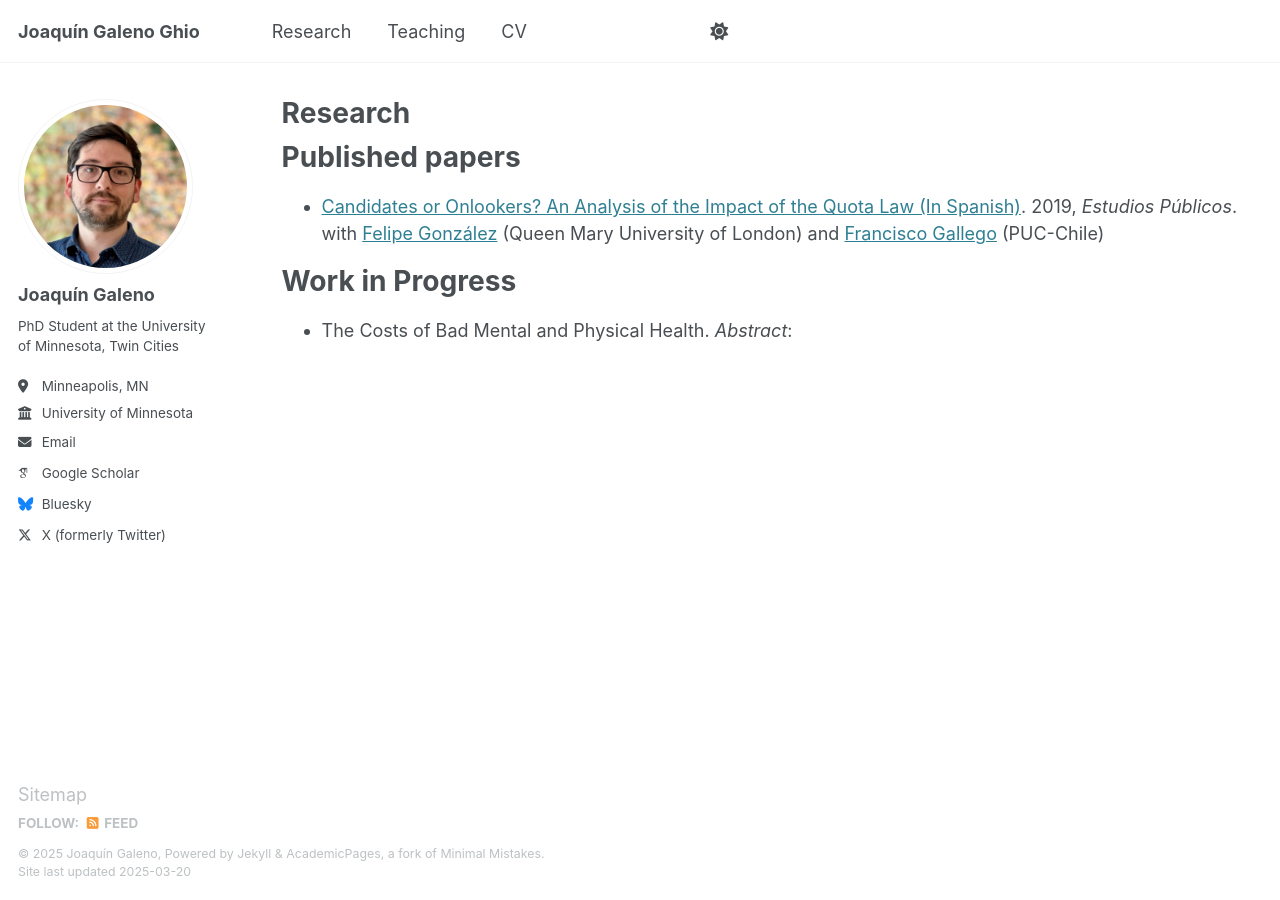
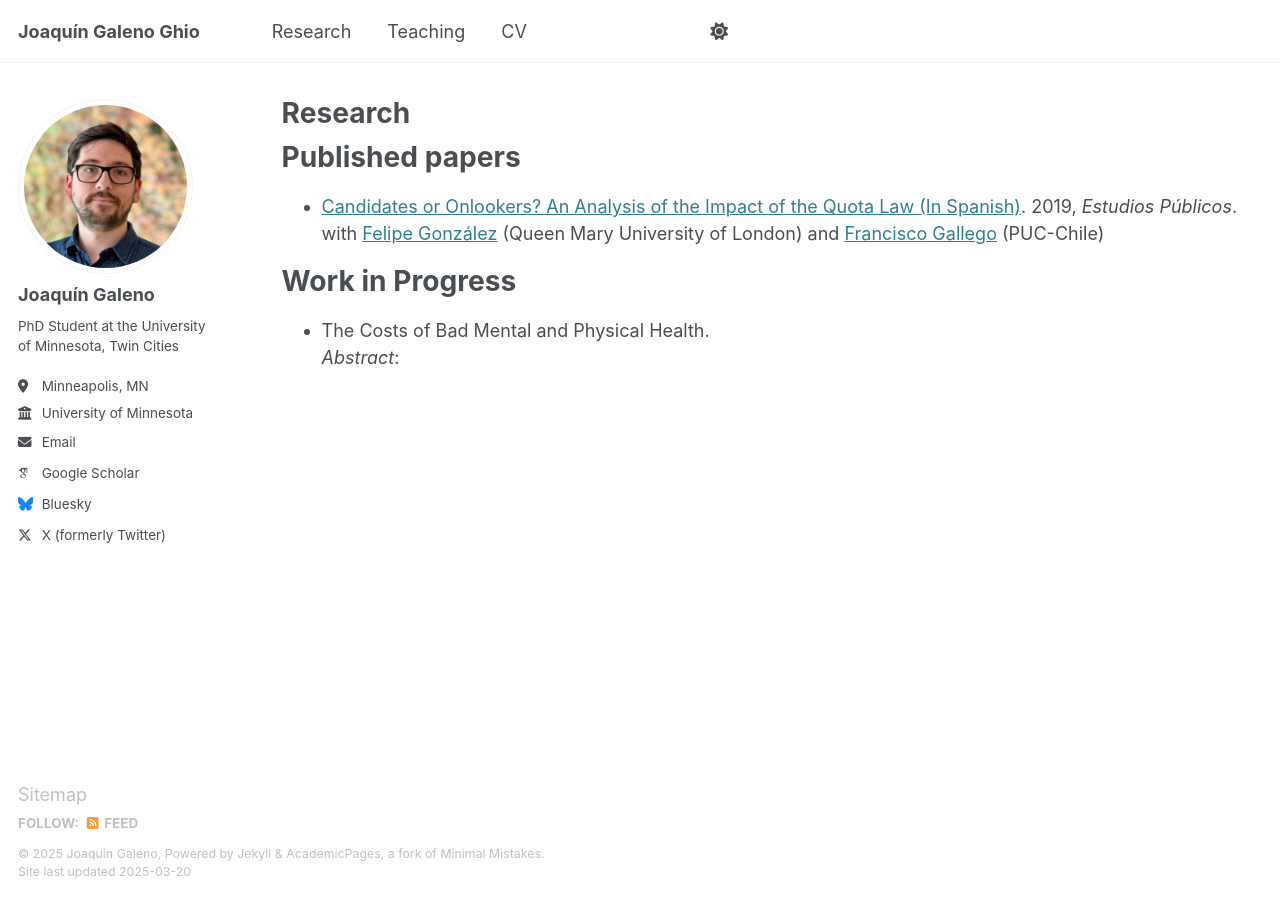
Before and after one commit to galen015/galen015.github.io, a Jekyll site: the page built from _pages/research.md, in a window 1280 px wide. Built offline with Jekyll 4.4.1, drawn with Linux system fonts in a browser that asks for light colours; some web fonts are replaced.

```diff
--- a/_pages/research.md
+++ b/_pages/research.md
@@ -15,5 +15,5 @@ with [Felipe González](https://fagonza4.github.io/) (Queen Mary University of L
 
 Work in Progress
 ======
-  * The Costs of Bad Mental and Physical Health.
+  * The Costs of Bad Mental and Physical Health.<br>
 _Abstract_:
```
